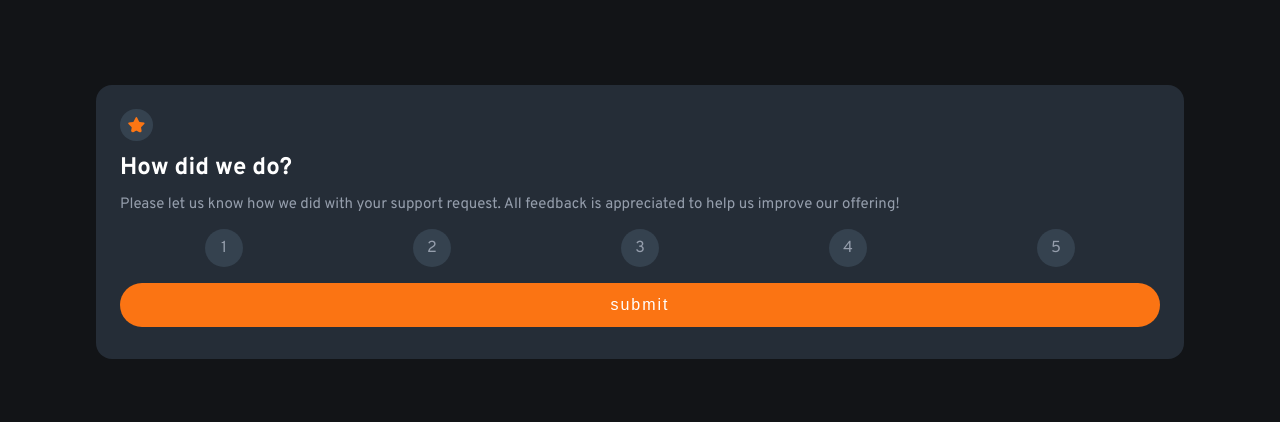
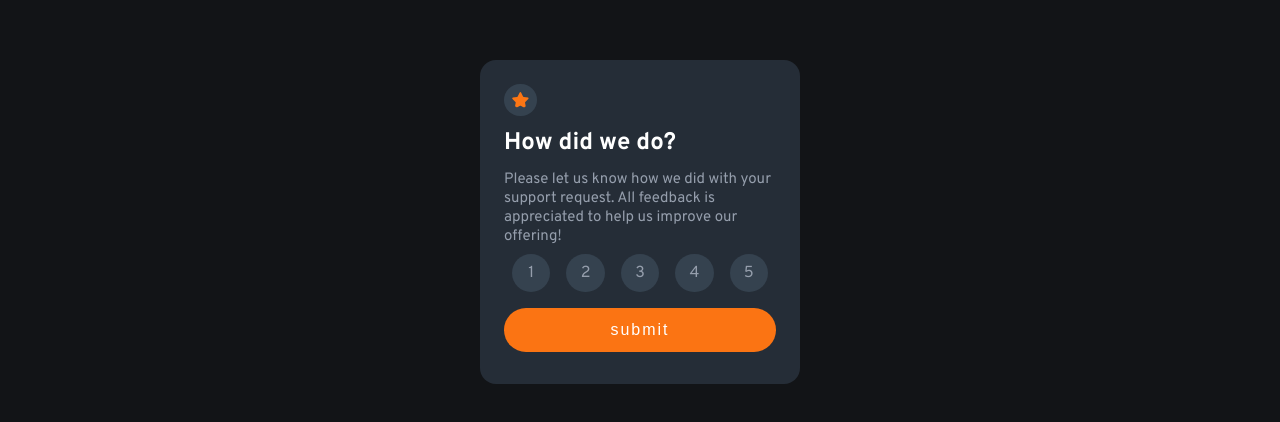
Before and after one commit to lucascsilvadev/interactive-rating-component-main, a plain HTML site: page index.html in a window 1280 px wide. Shown: the part 178-600 px from the top of the page. Drawn offline with Linux system fonts and the light colour scheme.

Commit message:
Add media queries to the project

```diff
--- a/js/app.js
+++ b/js/app.js
@@ -41,8 +41,6 @@ function updateOptionSelection(option) {
 function updateOptionsStyle() {
     options.forEach((option) => {
         if (option.innerHTML === selectedGrade) {
-            // option.style.backgroundColor = "hsl(25, 97%, 53%)"
-            // option.style.color = "hsl(0, 0%, 100%)";
             option.classList.remove('grades__option');
             option.classList.add('grades__option-selected')
         } else {
--- a/sass/components/_card.scss
+++ b/sass/components/_card.scss
@@ -9,6 +9,13 @@
     padding: 1.5em;
     border-radius: 16px;
     text-align: center;
+
+    @media (min-width: 1280px) {
+        width: 25%;
+    }
+    @media (min-width: 1440px) {
+        width: 25%;
+    }
 
     &__icon {
         background-color: variables.$senary-color;
@@ -27,9 +34,10 @@
         margin: 0.5em 0;
         color: variables.$quarantine-color;
         text-align: left;
-        margin-bottom: 1em;
+        margin-bottom: 0.5em;
     }
     &__image {
+        margin-top: 0.5em;
         display: none;
     }
     &__result {
--- a/sass/components/_grades.scss
+++ b/sass/components/_grades.scss
@@ -26,6 +26,7 @@
             background-color: variables.$quarantine-color;
             color: variables.$quinary-color;
         }
+
     }
     &__radio {
         display: none;
@@ -47,6 +48,7 @@
             background-color: variables.$quinary-color;
             color: variables.$tertiary-color;
         }
+
     }
     &__option-selected {
        @extend .grades__option;
```
Also changed, not shown: css/style.css, 1 other file.
